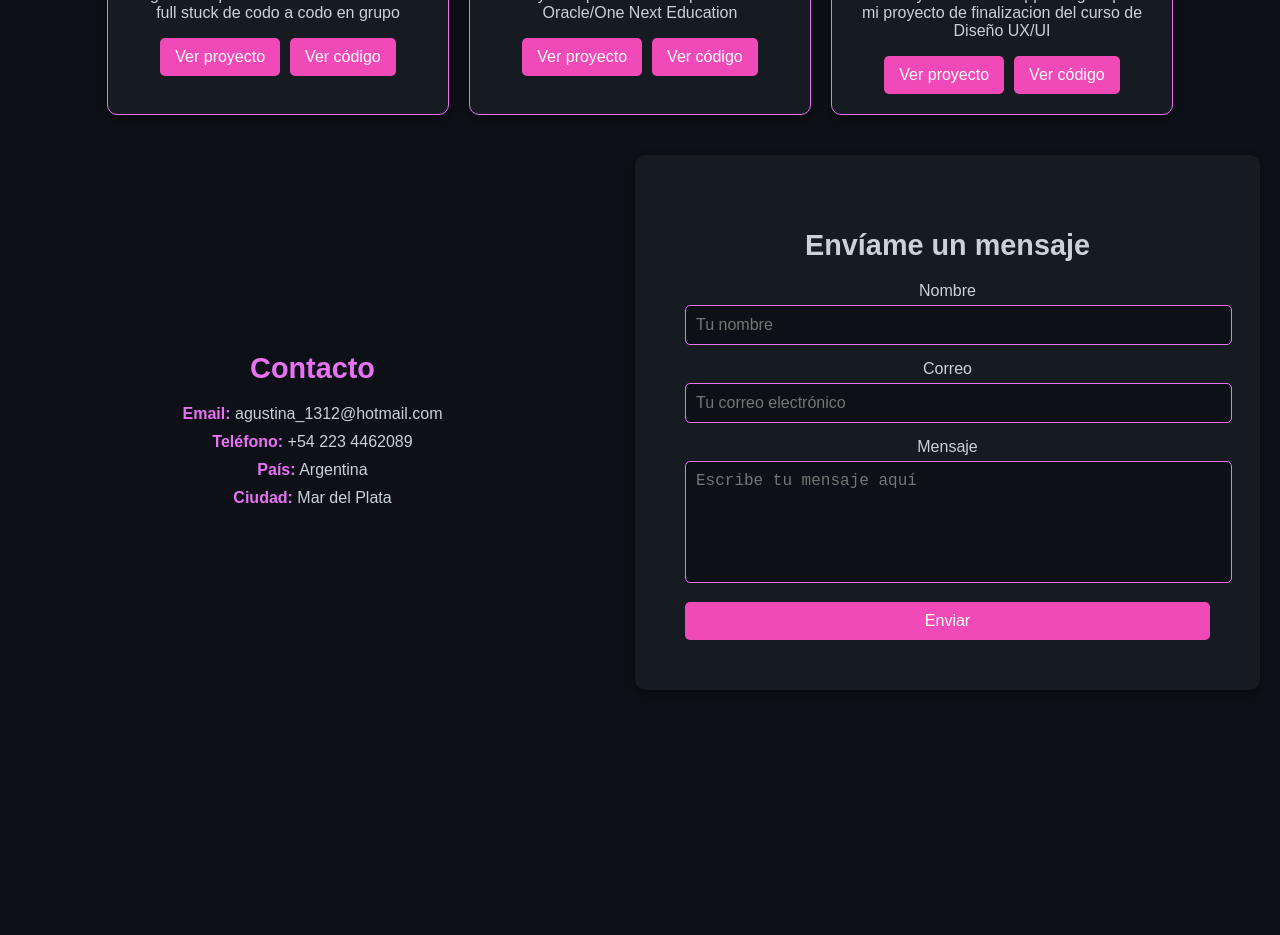
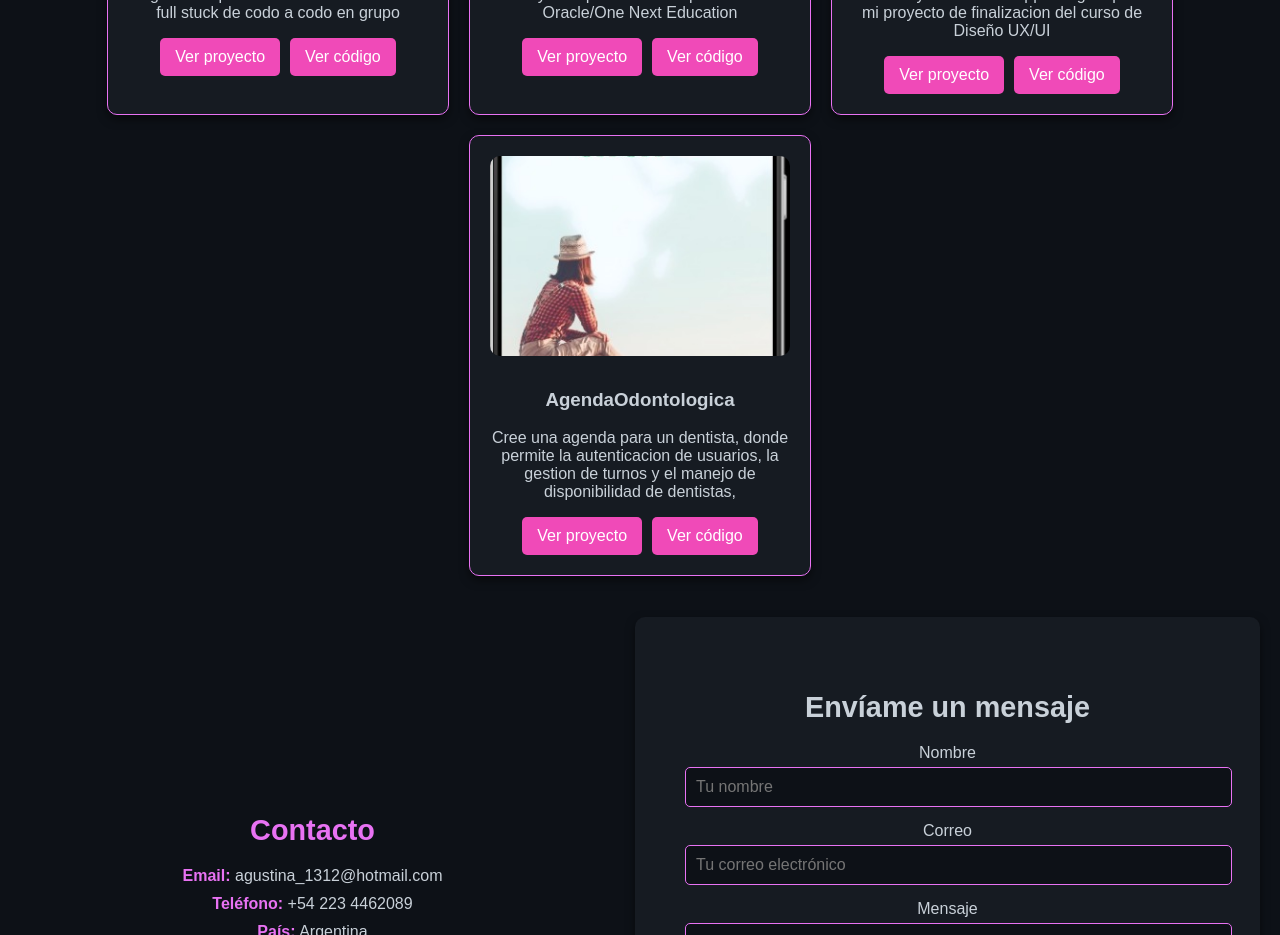
Before and after one commit to AgusMarini/PortafolioAM, a React (Create React App) app: page / in a window 1280 px wide. Shown: the part 1660-2595 px from the top of the page. Before the commit the page ends 2410 px from the top, so only its background shows below. Built offline with nearby package versions, Linux system fonts and the light colour scheme.

Commit message:
Actualización de Projects.js y agregado de imagen de inicio de sesión

```diff
--- a/src/components/Projects.js
+++ b/src/components/Projects.js
@@ -26,6 +26,14 @@ const Projects = () => {
       link: "https://www.figma.com/proto/2TyziNkVvM0mtQRsQgxI4Z/Travelclick%2Fcorregido?node-id=194-206&starting-point-node-id=194%3A199", // Enlace al proyecto
       code: "https://www.figma.com/design/jlHcJ5VJWt3qSTZY70TtvB?fuid=1279433052732912648&prev-plan-id=1279433054884902412&prev-plan-type=team&prev-selected-view=recentsAndSharing", // Enlace al código
     },
+    {
+      title: "AgendaOdontologica",
+      description: "Cree una agenda para un dentista, donde permite la autenticacion de usuarios, la gestion de turnos y el manejo de disponibilidad de dentistas,",
+      image: TravelClick, // Imagen personalizada
+      link: "https://consultorioodontologico-binetti.onrender.com/", // Enlace al proyecto
+      code: "https://github.com/AgusMarini/AgendaDentista", // Enlace al código
+    },
+
   ];
 
   return (
```
Also changed, not shown: src/components/inicioSesionAgendaDentista.png (added).
